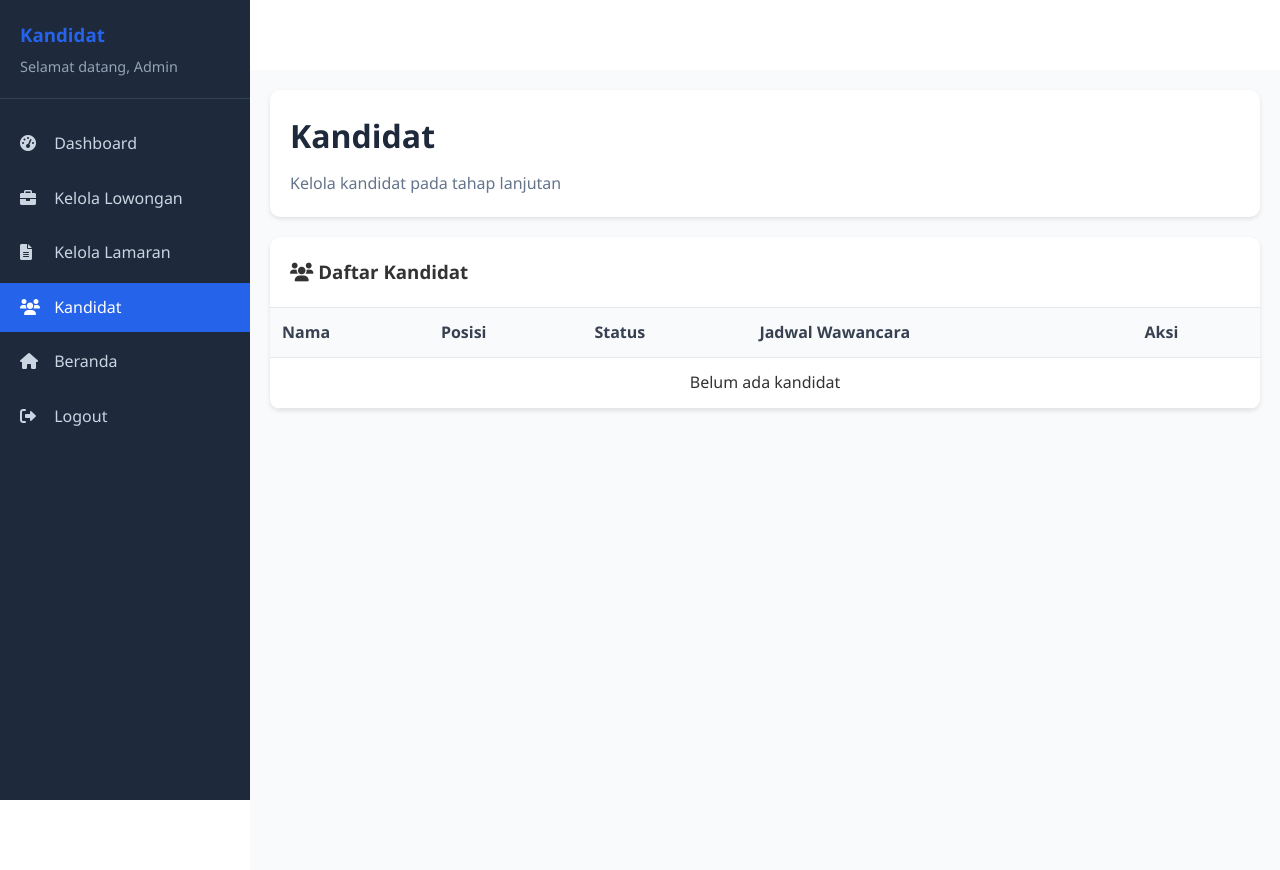
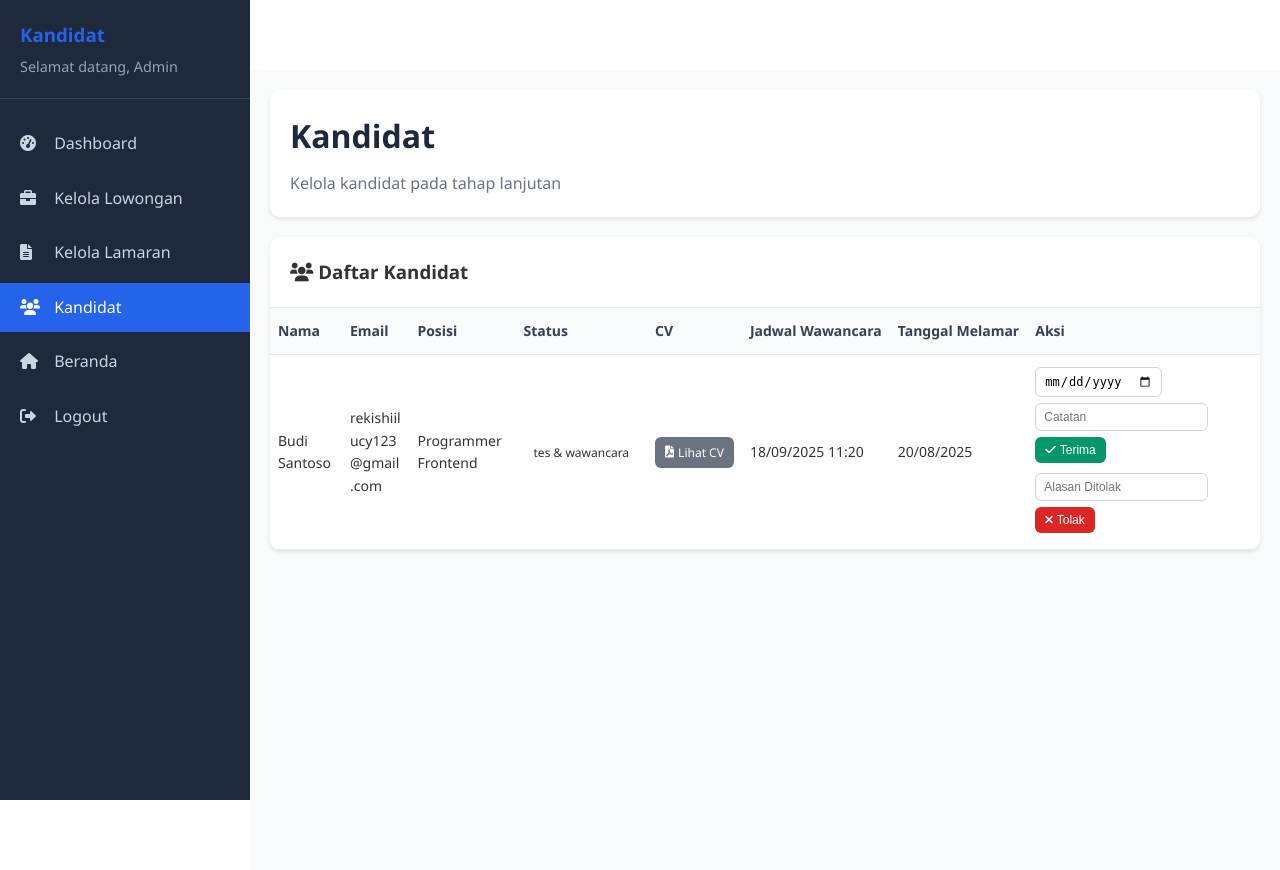
Before and after one commit to rekis-0103/12RPL1_27_RekishiiLucy, a PHP site: page /hrd/candidates.php in a window 1280 px wide. Run offline with PHP 8.4, Linux system fonts and the light colour scheme; a user stored in the database is signed in; data comes from the database, SQL or seed files in the repository; some libraries are stand-ins or nearby versions.

Commit message:
bisa nampilin cv di kandidat

```diff
--- a/hrd/candidates.php
+++ b/hrd/candidates.php
@@ -85,13 +85,12 @@ if ($_SERVER['REQUEST_METHOD'] === 'POST' && isset($_POST['action']) && isset($_
     }
 }
 
-// Fetch candidates
+// Fetch candidates - Updated query to show all candidates regardless of who posted the job
 $list = mysqli_query($conn, "SELECT a.*, u.full_name, u.email, l.title
     FROM applications a
     JOIN users u ON a.user_id=u.user_id
     JOIN lowongan l ON a.job_id=l.job_id
     WHERE a.status IN ('lolos administrasi','tes & wawancara')
-      AND l.posted_by = $user_id
     ORDER BY COALESCE(a.interview_date,a.updated_at) ASC");
 ?>
 <!DOCTYPE html>
@@ -152,9 +151,12 @@ $list = mysqli_query($conn, "SELECT a.*, u.full_name, u.email, l.title
                         <thead>
                             <tr>
                                 <th>Nama</th>
+                                <th>Email</th>
                                 <th>Posisi</th>
                                 <th>Status</th>
+                                <th>CV</th>
                                 <th>Jadwal Wawancara</th>
+                                <th>Tanggal Melamar</th>
                                 <th>Aksi</th>
                             </tr>
                         </thead>
@@ -163,32 +165,51 @@ $list = mysqli_query($conn, "SELECT a.*, u.full_name, u.email, l.title
                                 <?php while ($row = mysqli_fetch_assoc($list)): ?>
                                     <tr>
                                         <td><?php echo htmlspecialchars($row['full_name']); ?></td>
+                                        <td><?php echo htmlspecialchars($row['email']); ?></td>
                                         <td><?php echo htmlspecialchars($row['title']); ?></td>
-                                        <td><span class="badge"><?php echo htmlspecialchars($row['status']); ?></span></td>
-                                        <td><?php echo htmlspecialchars($row['interview_date'] ?: '-'); ?></td>
+                                        <td><span class="badge status-<?php echo str_replace(' ', '-', $row['status']); ?>"><?php echo htmlspecialchars($row['status']); ?></span></td>
+                                        <td>
+                                            <?php if (!empty($row['cv'])): ?>
+                                                <a href="../<?php echo htmlspecialchars($row['cv']); ?>" target="_blank" class="btn btn-secondary btn-sm">
+                                                    <i class="fas fa-file-pdf"></i> Lihat CV
+                                                </a>
+                                            <?php else: ?>
+                                                <span class="text-muted">-</span>
+                                            <?php endif; ?>
+                                        </td>
+                                        <td><?php echo htmlspecialchars($row['interview_date'] ? date('d/m/Y H:i', strtotime($row['interview_date'])) : '-'); ?></td>
+                                        <td><?php echo htmlspecialchars(date('d/m/Y', strtotime($row['applied_at']))); ?></td>
                                         <td>
                                             <div class="row-actions">
                                                 <?php if ($row['status'] === 'lolos administrasi'): ?>
-                                                    <form method="POST" class="inline">
+                                                    <form method="POST" class="inline action-form">
                                                         <input type="hidden" name="action" value="move_to_interview">
                                                         <input type="hidden" name="application_id" value="<?php echo (int)$row['application_id']; ?>">
-                                                        <input type="datetime-local" name="interview_date" class="input-sm">
-                                                        <button type="submit" class="btn btn-primary btn-sm">Set Tes & Wawancara</button>
+                                                        <input type="datetime-local" name="interview_date" class="input-sm" required>
+                                                        <button type="submit" class="btn btn-primary btn-sm">
+                                                            <i class="fas fa-calendar-alt"></i> Set Wawancara
+                                                        </button>
                                                     </form>
                                                 <?php endif; ?>
+
                                                 <?php if ($row['status'] === 'tes & wawancara' || $row['status'] === 'lolos administrasi'): ?>
-                                                    <form method="POST" class="inline" onsubmit="return confirm('Terima kandidat ini?')">
+                                                    <form method="POST" class="inline action-form" onsubmit="return confirm('Terima kandidat ini?')">
                                                         <input type="hidden" name="action" value="accept_hire">
                                                         <input type="hidden" name="application_id" value="<?php echo (int)$row['application_id']; ?>">
-                                                        <input type="date" name="start_date" class="input-sm" required>
-                                                        <input type="text" name="reason" class="input-sm" placeholder="Alasan/Note" required>
-                                                        <button type="submit" class="btn btn-primary btn-sm">Terima Bekerja</button>
+                                                        <input type="date" name="start_date" class="input-sm" placeholder="Tanggal Mulai" required>
+                                                        <input type="text" name="reason" class="input-sm" placeholder="Catatan" required>
+                                                        <button type="submit" class="btn btn-success btn-sm">
+                                                            <i class="fas fa-check"></i> Terima
+                                                        </button>
                                                     </form>
-                                                    <form method="POST" class="inline" onsubmit="return confirm('Tolak kandidat ini?')">
+
+                                                    <form method="POST" class="inline action-form" onsubmit="return confirm('Tolak kandidat ini?')">
                                                         <input type="hidden" name="action" value="reject_after_interview">
                                                         <input type="hidden" name="application_id" value="<?php echo (int)$row['application_id']; ?>">
                                                         <input type="text" name="reason" class="input-sm" placeholder="Alasan Ditolak" required>
-                                                        <button type="submit" class="btn btn-danger btn-sm">Tolak</button>
+                                                        <button type="submit" class="btn btn-danger btn-sm">
+                                                            <i class="fas fa-times"></i> Tolak
+                                                        </button>
                                                     </form>
                                                 <?php endif; ?>
                                             </div>
@@ -197,7 +218,7 @@ $list = mysqli_query($conn, "SELECT a.*, u.full_name, u.email, l.title
                                 <?php endwhile; ?>
                             <?php else: ?>
                                 <tr>
-                                    <td colspan="5" class="text-center">Belum ada kandidat</td>
+                                    <td colspan="8" class="text-center">Belum ada kandidat pada tahap lanjutan</td>
                                 </tr>
                             <?php endif; ?>
                         </tbody>
--- a/hrd/css/candidates.css
+++ b/hrd/css/candidates.css
@@ -37,72 +37,193 @@
 table {
   width: 100%;
   border-collapse: collapse;
+  font-size: 14px;
 }
 th,
 td {
-  padding: 12px;
+  padding: 12px 8px;
   border-bottom: 1px solid #e5e7eb;
   text-align: left;
+  vertical-align: middle;
 }
 th {
   background: #f9fafb;
   color: #374151;
+  font-weight: 600;
+  white-space: nowrap;
 }
 .text-center {
   text-align: center;
 }
+.text-muted {
+  color: #6b7280;
+}
+
+/* Status badges */
 .badge {
   padding: 4px 10px;
   border-radius: 999px;
-  background: #eef2ff;
-  color: #3730a3;
   font-size: 12px;
+  font-weight: 500;
+  white-space: nowrap;
+}
+.status-lolos-administrasi {
+  background: #fef3c7;
+  color: #92400e;
+}
+.status-tes-wawancara {
+  background: #dbeafe;
+  color: #1d4ed8;
+}
+.status-diterima-bekerja {
+  background: #d1fae5;
+  color: #065f46;
+}
+.status-ditolak {
+  background: #fee2e2;
+  color: #991b1b;
 }
 
 /* Actions */
 .row-actions {
   display: flex;
+  flex-direction: column;
+  gap: 6px;
+  min-width: 200px;
+}
+.action-form {
+  display: flex;
+  align-items: center;
+  gap: 4px;
   flex-wrap: wrap;
-  gap: 8px;
 }
 .inline {
-  display: inline-flex;
+  display: flex;
   align-items: center;
   gap: 6px;
+  margin-bottom: 4px;
 }
 .input-sm {
   padding: 6px 8px;
   border: 1px solid #d1d5db;
   border-radius: 6px;
   font-size: 12px;
+  min-width: 100px;
 }
 
 /* Buttons */
 .btn {
-  padding: 8px 12px;
+  padding: 6px 10px;
   border: none;
   border-radius: 6px;
   cursor: pointer;
   display: inline-flex;
   align-items: center;
-  gap: 6px;
+  gap: 4px;
+  text-decoration: none;
+  font-size: 12px;
+  font-weight: 500;
+  transition: all 0.2s;
+  white-space: nowrap;
+}
+.btn:hover {
+  transform: translateY(-1px);
+  box-shadow: 0 2px 4px rgba(0, 0, 0, 0.1);
 }
 .btn-primary {
   background: #2563eb;
   color: #fff;
 }
+.btn-primary:hover {
+  background: #1d4ed8;
+}
+.btn-success {
+  background: #059669;
+  color: #fff;
+}
+.btn-success:hover {
+  background: #047857;
+}
 .btn-danger {
   background: #dc2626;
   color: #fff;
+}
+.btn-danger:hover {
+  background: #b91c1c;
+}
+.btn-secondary {
+  background: #6b7280;
+  color: #fff;
+}
+.btn-secondary:hover {
+  background: #4b5563;
 }
 .btn-sm {
   padding: 6px 10px;
   font-size: 12px;
 }
 
-@media (max-width: 768px) {
-  .inline {
+/* Responsive design */
+@media (max-width: 1200px) {
+  .row-actions {
+    min-width: 180px;
+  }
+  .action-form {
     flex-direction: column;
     align-items: stretch;
   }
+  .input-sm {
+    min-width: 80px;
+  }
 }
+
+@media (max-width: 992px) {
+  table {
+    font-size: 12px;
+  }
+  th, td {
+    padding: 8px 6px;
+  }
+  .row-actions {
+    min-width: 160px;
+  }
+}
+
+@media (max-width: 768px) {
+  .table-wrap {
+    overflow-x: scroll;
+  }
+  table {
+    min-width: 1000px;
+  }
+  .action-form {
+    flex-direction: column;
+    align-items: stretch;
+    gap: 4px;
+  }
+  .input-sm {
+    width: 100%;
+    min-width: auto;
+  }
+  .btn {
+    justify-content: center;
+    width: 100%;
+  }
+}
+
+/* Loading states */
+.btn:disabled {
+  opacity: 0.6;
+  cursor: not-allowed;
+}
+
+/* Table hover effects */
+tbody tr:hover {
+  background-color: #f9fafb;
+}
+
+/* Better spacing for email column */
+td:nth-child(2) {
+  max-width: 200px;
+  word-break: break-word;
+}
```
